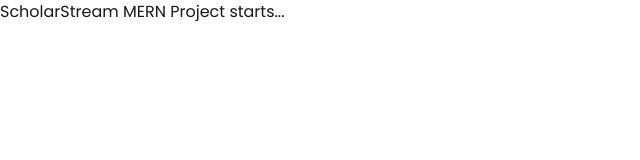
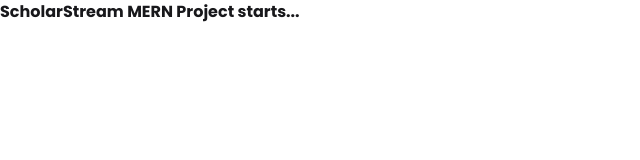
Before and after one commit to amitkbinfo/B12-ScholarStream-Client-A11, a React (Vite) app: page / in a window 1280 px wide. Shown: the top 160 px of the page, without its empty margins (0-640 px from the left). Built offline with nearby package versions, Linux system fonts and the light colour scheme.

Commit message:
Initial setup for ScholarStream client (A11)

```diff
--- a/src/pages/Home/Homepage.jsx
+++ b/src/pages/Home/Homepage.jsx
@@ -3,7 +3,7 @@ import React from 'react';
 const Homepage = () => {
     return (
         <div>
-            ScholarStream MERN Project starts...
+            <h1 className='font-bold'>ScholarStream MERN Project starts...</h1>
         </div>
     );
 };
```
